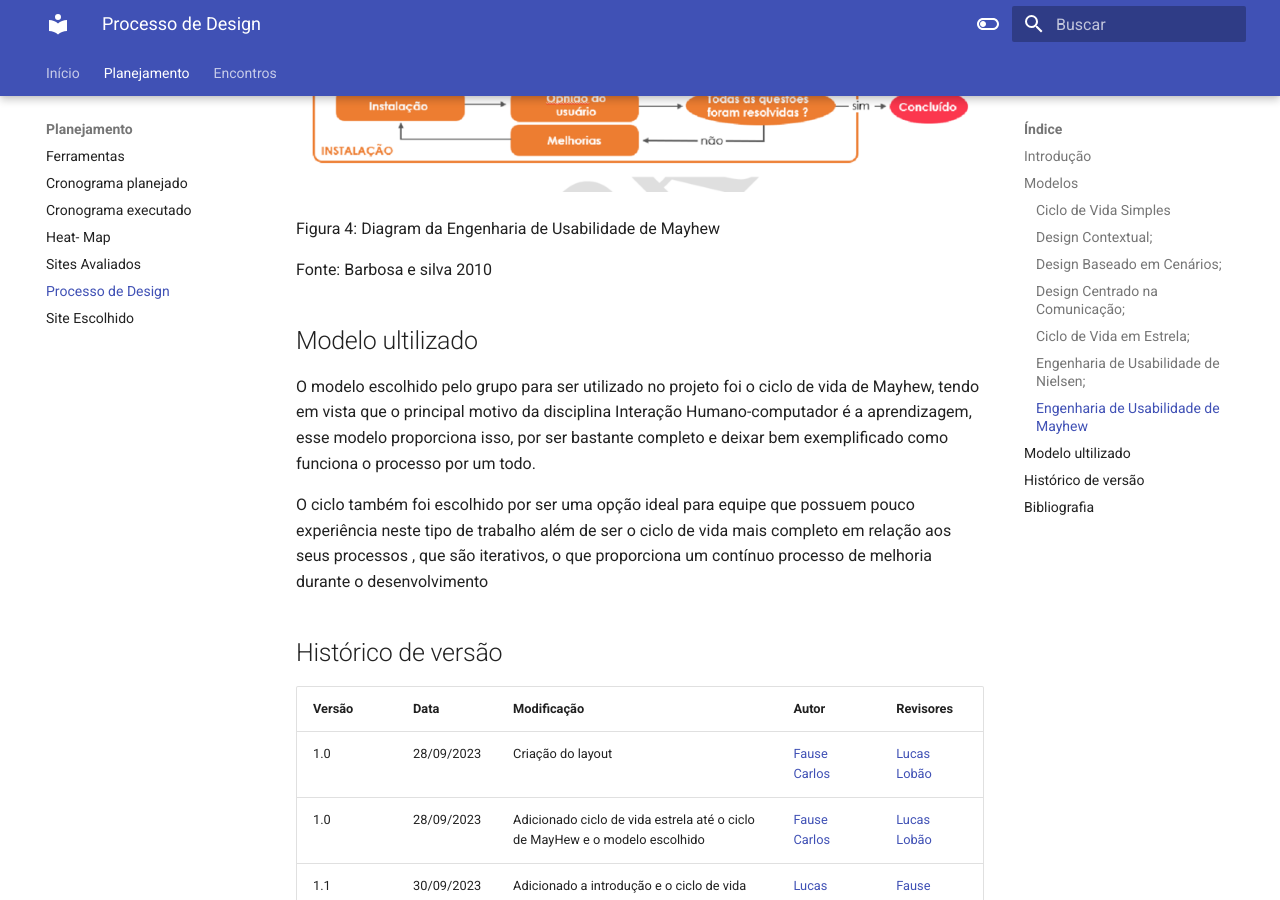
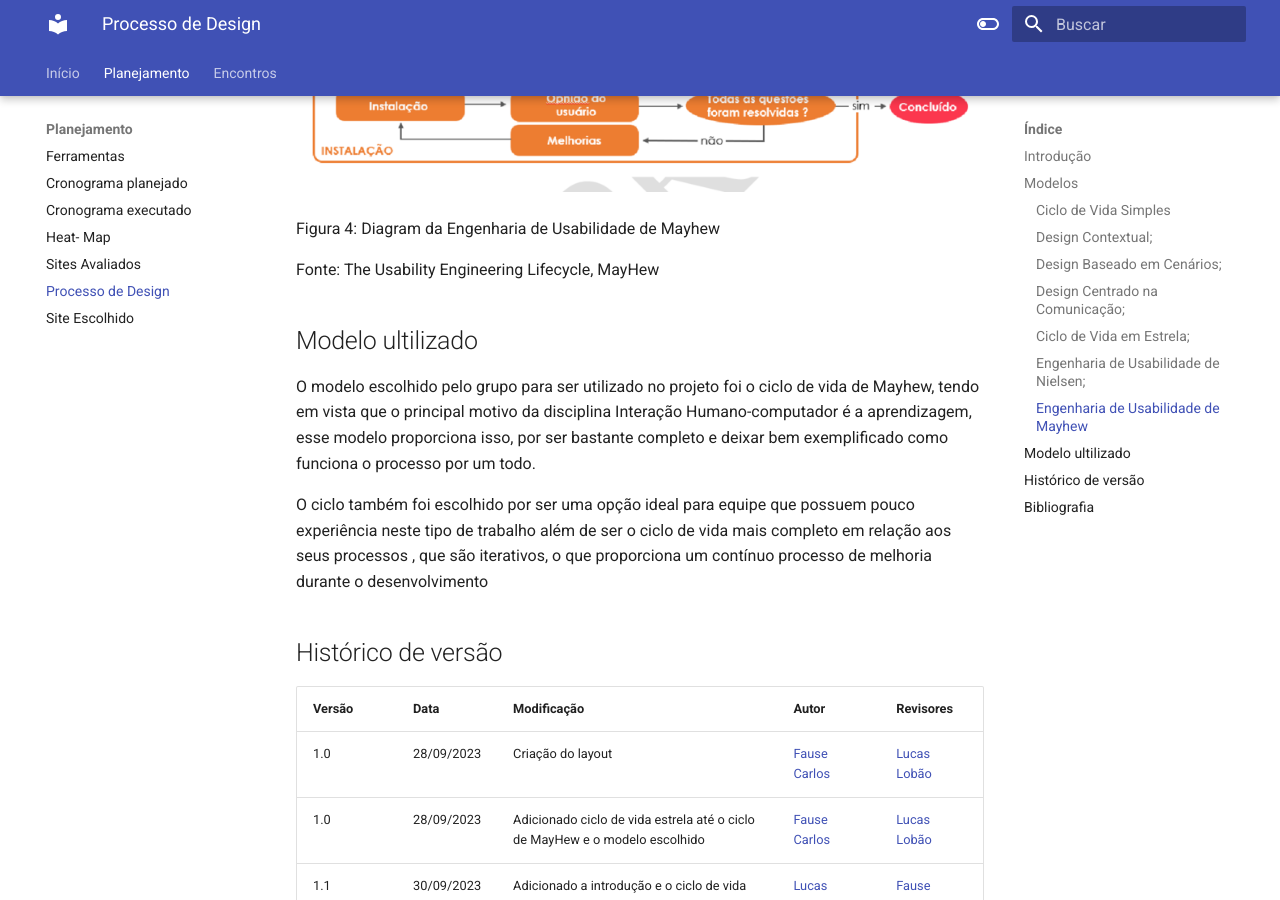
Before and after one commit to Interacao-Humano-Computador/2023.2--BRB-Mobilidade, an MkDocs documentation site: the page built from docs/process_des.md, in a window 1280 px wide and 900 px high, scrolled down 4374 px. Built offline with MkDocs 1.6.1 and Material for MkDocs 9.7.7, drawn with Linux system fonts in a browser that asks for light colours.

Commit message:
upload process desing

```diff
--- a/docs/process_des.md
+++ b/docs/process_des.md
@@ -82,7 +82,7 @@
 
 Figura 4: Diagram da Engenharia de Usabilidade de Mayhew
 
-Fonte: Barbosa e silva 2010
+Fonte: The Usability Engineering Lifecycle, MayHew
 
 ## Modelo ultilizado
 
```
